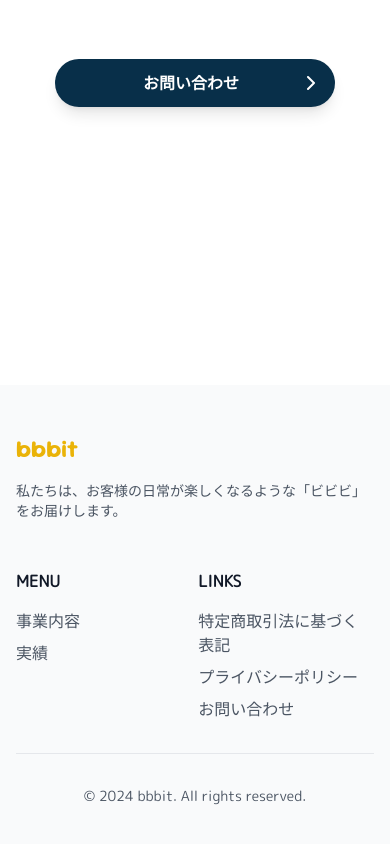
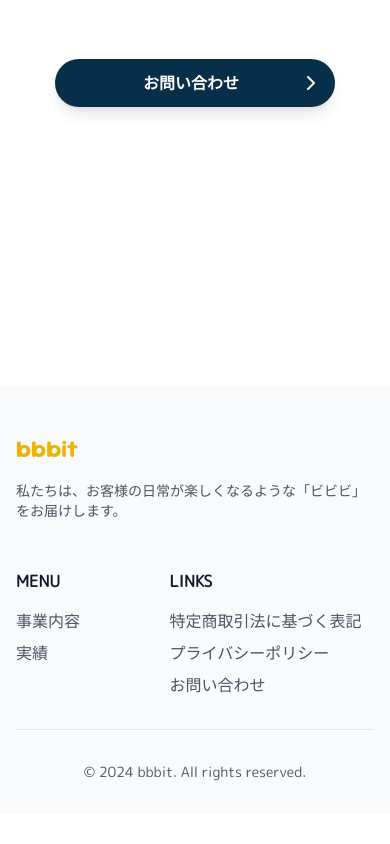
Before and after one commit to tuki0918/bbbit.biz, a Next.js app: page / in a window 390 px wide. Shown: the part 3477-4321 px from the top of the page. After the commit the page ends 4291 px from the top, so only its background shows below. Built offline with nearby package versions, Linux system fonts and the light colour scheme.

Commit message:
fix: adjust layout and spacing in Footer component for improved responsiveness

```diff
--- a/components/Footer.tsx
+++ b/components/Footer.tsx
@@ -7,10 +7,10 @@ import Link from "next/link";
 
 export default function Footer() {
 	return (
-		<footer className="bg-gray-50 py-12">
+		<footer className="bg-gray-50 pt-12">
 			<div className="container mx-auto px-4">
-				<div className="grid md:grid-cols-4 gap-8 mb-8">
-					<div className="col-span-2">
+				<div className="grid md:grid-cols-6 gap-8 mb-8">
+					<div className="col-span-3">
 						<h3
 							className={cn(
 								sourGummy.className,
@@ -22,7 +22,7 @@ export default function Footer() {
 						<p className="text-sm text-gray-600 mb-4">{SITE_DESCRIPTION}</p>
 					</div>
 
-					<div>
+					<div className="col-span-1">
 						<h4 className="font-semibold text-gray-900 mb-4">MENU</h4>
 						<ul className="space-y-2">
 							<li>
@@ -44,7 +44,7 @@ export default function Footer() {
 						</ul>
 					</div>
 
-					<div>
+					<div className="col-span-2">
 						<h4 className="font-semibold text-gray-900 mb-4">LINKS</h4>
 						<ul className="space-y-2">
 							<li>
@@ -75,7 +75,7 @@ export default function Footer() {
 					</div>
 				</div>
 
-				<div className="border-t border-gray-200 pt-8">
+				<div className="border-t border-gray-200 p-8">
 					<p className="text-center text-gray-600 text-sm">
 						&copy; 2024 bbbit. All rights reserved.
 					</p>
```
